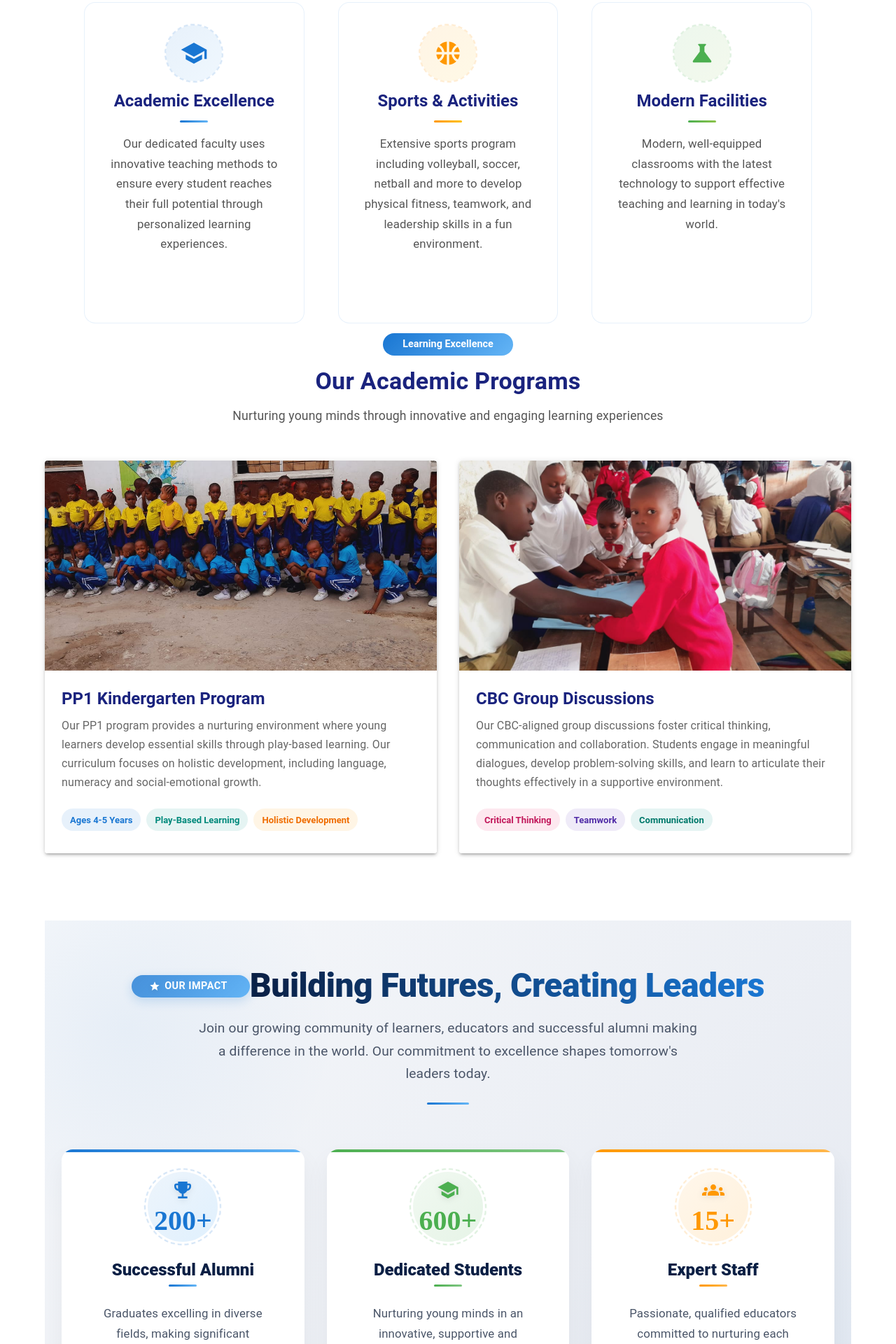
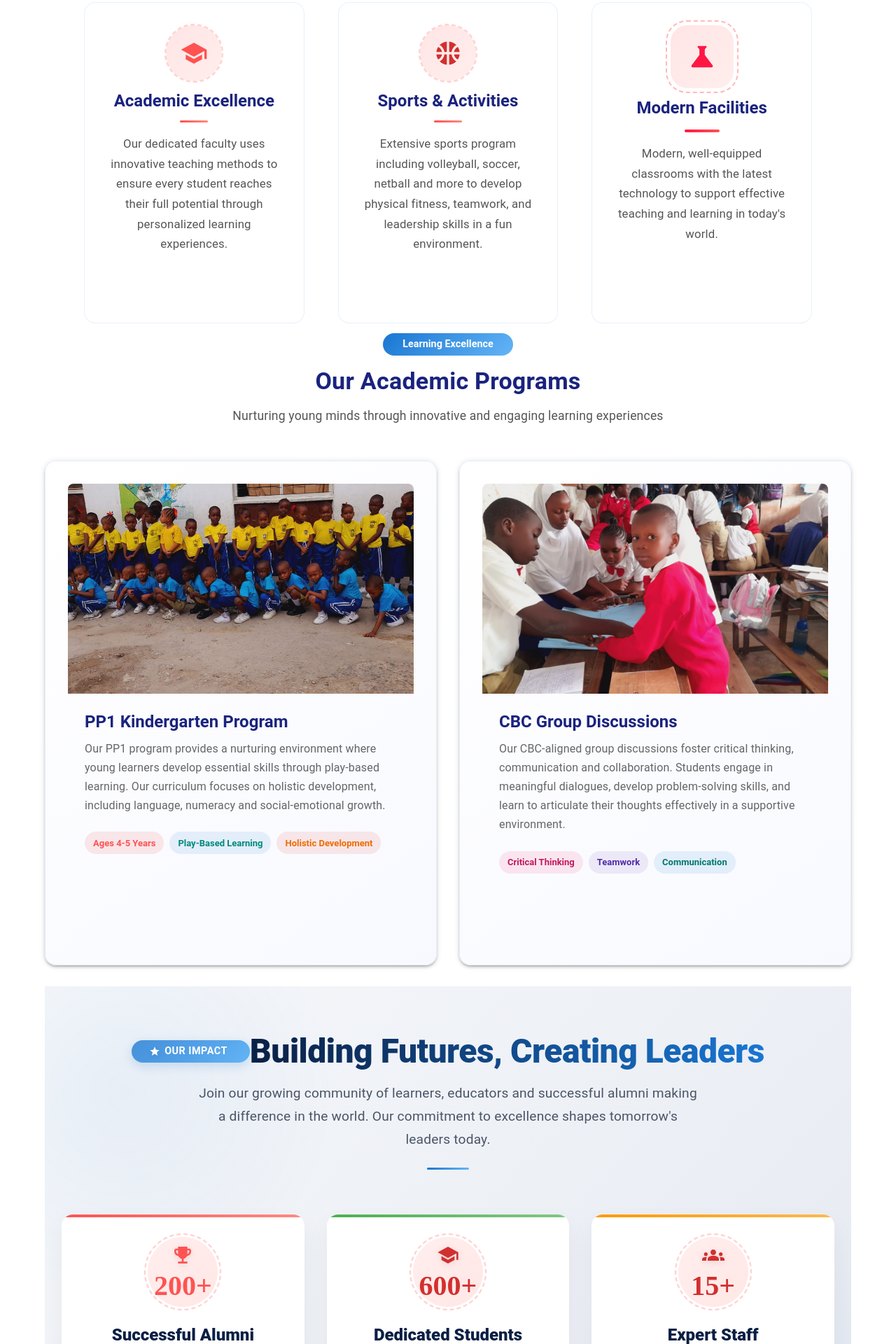
Before and after one commit to elly-design/tbjs-system, a React (Vite) app: page / in a window 1280 px wide. Shown: the part 1040-2960 px from the top of the page at 70% size. Built offline with nearby package versions, Linux system fonts and the light colour scheme.

Commit message:
Update Core Values section with new styling and color scheme

```diff
--- a/src/pages/Home.jsx
+++ b/src/pages/Home.jsx
@@ -239,7 +239,7 @@ const Home = () => {
                 width: '80px',
                 height: '80px',
                 borderRadius: '50%',
-                background: 'linear-gradient(135deg, rgba(25, 118, 210, 0.1), rgba(100, 181, 246, 0.1))',
+                background: 'linear-gradient(135deg, rgba(255, 82, 82, 0.15), rgba(255, 138, 128, 0.15))',
                 display: 'flex',
                 alignItems: 'center',
                 justifyContent: 'center',
@@ -252,7 +252,7 @@ const Home = () => {
                   width: '100%',
                   height: '100%',
                   borderRadius: '50%',
-                  border: '2px dashed rgba(25, 118, 210, 0.2)',
+                  border: '2px dashed rgba(255, 82, 82, 0.3)',
                   animation: 'spin 20s linear infinite',
                   '@keyframes spin': {
                     '0%': { transform: 'rotate(0deg)' },
@@ -262,7 +262,7 @@ const Home = () => {
               }}>
                 <School sx={{
                   fontSize: 40,
-                  color: '#1976d2',
+                  color: '#ff5252',
                   position: 'relative',
                   zIndex: 1
                 }} />
@@ -278,7 +278,7 @@ const Home = () => {
                   display: 'block',
                   width: '40px',
                   height: '3px',
-                  background: 'linear-gradient(90deg, #1976d2, #64b5f6)',
+                  background: 'linear-gradient(90deg, #ff5252, #ff8a80)',
                   margin: '12px auto 0',
                   borderRadius: '3px'
                 }
@@ -319,7 +319,7 @@ const Home = () => {
                 width: '80px',
                 height: '80px',
                 borderRadius: '50%',
-                background: 'linear-gradient(135deg, rgba(255, 152, 0, 0.1), rgba(255, 193, 7, 0.1))',
+                background: 'linear-gradient(135deg, rgba(255, 82, 82, 0.15), rgba(255, 138, 128, 0.15))',
                 display: 'flex',
                 alignItems: 'center',
                 justifyContent: 'center',
@@ -332,13 +332,13 @@ const Home = () => {
                   width: '100%',
                   height: '100%',
                   borderRadius: '50%',
-                  border: '2px dashed rgba(255, 152, 0, 0.2)',
+                  border: '2px dashed rgba(255, 82, 82, 0.3)',
                   animation: 'spin 20s linear infinite',
                 }
               }}>
                 <SportsBasketball sx={{
                   fontSize: 40,
-                  color: '#ff9800',
+                  color: '#d32f2f',
                   position: 'relative',
                   zIndex: 1
                 }} />
@@ -354,7 +354,7 @@ const Home = () => {
                   display: 'block',
                   width: '40px',
                   height: '3px',
-                  background: 'linear-gradient(90deg, #ff9800, #ffc107)',
+                  background: 'linear-gradient(90deg, #ff5252, #ff8a80)',
                   margin: '12px auto 0',
                   borderRadius: '3px'
                 }
@@ -392,29 +392,33 @@ const Home = () => {
               }
             }}>
               <Box sx={{
-                width: '80px',
-                height: '80px',
-                borderRadius: '50%',
-                background: 'linear-gradient(135deg, rgba(76, 175, 80, 0.1), rgba(139, 195, 74, 0.1))',
+                width: '90px',
+                height: '90px',
+                borderRadius: '24px',
+                background: 'linear-gradient(135deg, rgba(255, 82, 82, 0.15), rgba(255, 138, 128, 0.15))',
                 display: 'flex',
                 alignItems: 'center',
                 justifyContent: 'center',
-                margin: '0 auto 25px',
+                margin: '0 auto 30px',
                 position: 'relative',
-                transition: 'all 0.3s ease',
+                transition: 'all 0.4s ease',
+                '&:hover': {
+                  transform: 'scale(1.1) rotate(5deg)',
+                  backgroundColor: 'rgba(25, 118, 210, 0.15)'
+                },
                 '&:before': {
                   content: '""',
                   position: 'absolute',
-                  width: '100%',
-                  height: '100%',
-                  borderRadius: '50%',
-                  border: '2px dashed rgba(76, 175, 80, 0.2)',
-                  animation: 'spin 20s linear infinite',
+                  width: 'calc(100% + 10px)',
+                  height: 'calc(100% + 10px)',
+                  borderRadius: '30px',
+                  border: '2px dashed rgba(255, 82, 82, 0.4)',
+                  animation: 'pulse 3s ease-in-out infinite',
                 }
               }}>
                 <Science sx={{
-                  fontSize: 40,
-                  color: '#4caf50',
+                  fontSize: 46,
+                  color: '#ff1744',
                   position: 'relative',
                   zIndex: 1
                 }} />
@@ -428,11 +432,17 @@ const Home = () => {
                 '&:after': {
                   content: '""',
                   display: 'block',
-                  width: '40px',
-                  height: '3px',
-                  background: 'linear-gradient(90deg, #4caf50, #8bc34a)',
-                  margin: '12px auto 0',
-                  borderRadius: '3px'
+                  width: '50px',
+                  height: '4px',
+                  background: 'linear-gradient(90deg, #ff1744, #ff5252)',
+                  margin: '15px auto 0',
+                  borderRadius: '4px',
+                  transition: 'all 0.3s ease',
+                  transformOrigin: 'center'
+                },
+                '&:hover:after': {
+                  width: '70px',
+                  background: 'linear-gradient(90deg, #ff5252, #ff1744)'
                 }
               }}>
                 Modern Facilities
@@ -495,18 +505,22 @@ const Home = () => {
         <Grid container spacing={4}>
           {/* PP1 Kindergarten Program */}
           <Grid item xs={12} md={6}>
-            <Card
+            <Paper
               elevation={3}
               sx={{
+                p: 4,
                 height: '100%',
-                transition: 'transform 0.3s ease, box-shadow 0.3s ease',
+                borderRadius: '16px',
+                transition: 'all 0.3s ease',
+                background: 'linear-gradient(145deg, #ffffff 0%, #f8f9ff 100%)',
+                border: '1px solid rgba(25, 118, 210, 0.1)',
                 '&:hover': {
-                  transform: 'translateY(-5px)',
-                  boxShadow: '0 15px 30px rgba(0,0,0,0.1)'
+                  transform: 'translateY(-8px)',
+                  boxShadow: '0 20px 40px rgba(25, 118, 210, 0.15)'
                 }
               }}
             >
-              <CardActionArea sx={{ height: '100%' }}>
+              <Box sx={{ height: '100%' }}>
                 <Box
                   component="img"
                   src="/public/pp1.jpeg"
@@ -515,18 +529,19 @@ const Home = () => {
                     width: '100%',
                     height: { xs: '250px', sm: '300px' },
                     objectFit: 'cover',
-                    display: 'block'
+                    display: 'block',
+                    borderRadius: '8px 8px 0 0'
                   }}
                   onError={(e) => {
                     e.target.onerror = null;
                     e.target.src = '/public/pp1.jpg';
                   }}
                 />
-                <CardContent sx={{ p: 3 }}>
+                <Box sx={{ p: 3 }}>
                   <Typography gutterBottom variant="h5" component="div" sx={{ fontWeight: 700, color: '#1a237e' }}>
                     PP1 Kindergarten Program
                   </Typography>
-                  <Typography variant="body1" color="text.secondary" sx={{ mb: 2, lineHeight: 1.7 }}>
+                  <Typography variant="body1" color="text.secondary" sx={{ mb: 2, lineHeight: '1.7' }}>
                     Our PP1 program provides a nurturing environment where young learners develop essential skills through play-based learning. Our curriculum focuses on holistic development, including language, numeracy and social-emotional growth.
                   </Typography>
                   <Box sx={{ mt: 3 }}>
@@ -536,8 +551,8 @@ const Home = () => {
                       sx={{
                         mr: 1,
                         mb: 1,
-                        bgcolor: 'rgba(25, 118, 210, 0.1)',
-                        color: '#1976d2',
+                        background: 'rgba(211, 47, 47, 0.1)',
+                        color: '#ff5252',
                         fontWeight: 600
                       }}
                     />
@@ -546,7 +561,7 @@ const Home = () => {
                       sx={{
                         mr: 1,
                         mb: 1,
-                        bgcolor: 'rgba(0, 150, 136, 0.1)',
+                        background: 'rgba(25, 118, 210, 0.1)',
                         color: '#00897b',
                         fontWeight: 600
                       }}
@@ -556,31 +571,35 @@ const Home = () => {
                       sx={{
                         mr: 1,
                         mb: 1,
-                        bgcolor: 'rgba(255, 152, 0, 0.1)',
+                        background: 'rgba(211, 47, 47, 0.1)',
                         color: '#ef6c00',
                         fontWeight: 600
                       }}
                     />
                   </Box>
-                </CardContent>
-              </CardActionArea>
-            </Card>
+                </Box>
+              </Box>
+            </Paper>
           </Grid>
 
           {/* CBC Group Discussions */}
           <Grid item xs={12} md={6}>
-            <Card
+            <Paper
               elevation={3}
               sx={{
+                p: 4,
                 height: '100%',
-                transition: 'transform 0.3s ease, box-shadow 0.3s ease',
+                borderRadius: '16px',
+                transition: 'all 0.3s ease',
+                background: 'linear-gradient(145deg, #ffffff 0%, #f8f9ff 100%)',
+                border: '1px solid rgba(25, 118, 210, 0.1)',
                 '&:hover': {
-                  transform: 'translateY(-5px)',
-                  boxShadow: '0 15px 30px rgba(0,0,0,0.1)'
+                  transform: 'translateY(-8px)',
+                  boxShadow: '0 20px 40px rgba(25, 118, 210, 0.15)'
                 }
               }}
             >
-              <CardActionArea sx={{ height: '100%' }}>
+              <Box sx={{ height: '100%' }}>
                 <Box
                   component="img"
                   src="/public/group discussion.jpeg"
@@ -589,18 +608,19 @@ const Home = () => {
                     width: '100%',
                     height: { xs: '250px', sm: '300px' },
                     objectFit: 'cover',
-                    display: 'block'
+                    display: 'block',
+                    borderRadius: '8px 8px 0 0'
                   }}
                   onError={(e) => {
                     e.target.onerror = null;
                     e.target.src = '/public/group discussion.jpg';
                   }}
                 />
-                <CardContent sx={{ p: 3 }}>
+                <Box sx={{ p: 3 }}>
                   <Typography gutterBottom variant="h5" component="div" sx={{ fontWeight: 700, color: '#1a237e' }}>
                     CBC Group Discussions
                   </Typography>
-                  <Typography variant="body1" color="text.secondary" sx={{ mb: 2, lineHeight: 1.7 }}>
+                  <Typography variant="body1" color="text.secondary" sx={{ mb: 2, lineHeight: '1.7' }}>
                     Our CBC-aligned group discussions foster critical thinking, communication and collaboration. Students engage in meaningful dialogues, develop problem-solving skills, and learn to articulate their thoughts effectively in a supportive environment.
                   </Typography>
                   <Box sx={{ mt: 3 }}>
@@ -609,7 +629,7 @@ const Home = () => {
                       sx={{
                         mr: 1,
                         mb: 1,
-                        bgcolor: 'rgba(233, 30, 99, 0.1)',
+                        background: 'rgba(233, 30, 99, 0.1)',
                         color: '#c2185b',
                         fontWeight: 600
                       }}
@@ -619,7 +639,7 @@ const Home = () => {
                       sx={{
                         mr: 1,
                         mb: 1,
-                        bgcolor: 'rgba(103, 58, 183, 0.1)',
+                        background: 'rgba(103, 58, 183, 0.1)',
                         color: '#512da8',
                         fontWeight: 600
                       }}
@@ -629,15 +649,15 @@ const Home = () => {
                       sx={{
                         mr: 1,
                         mb: 1,
-                        bgcolor: 'rgba(0, 150, 136, 0.1)',
+                        background: 'rgba(25, 118, 210, 0.1)',
                         color: '#00796b',
                         fontWeight: 600
                       }}
                     />
                   </Box>
-                </CardContent>
-              </CardActionArea>
-            </Card>
+                </Box>
+              </Box>
+            </Paper>
           </Grid>
         </Grid>
       </Box>
@@ -791,7 +811,7 @@ const Home = () => {
                   left: 0,
                   right: 0,
                   height: '4px',
-                  background: 'linear-gradient(90deg, #1976d2, #64b5f6)',
+                  background: 'linear-gradient(90deg, #ff5252, #ff8a80)',
                   transition: 'transform 0.4s ease'
                 }
               }}>
@@ -801,12 +821,12 @@ const Home = () => {
                     width: '100px',
                     height: '100px',
                     borderRadius: '50%',
-                    background: 'linear-gradient(135deg, rgba(25, 118, 210, 0.08) 0%, rgba(100, 181, 246, 0.2) 100%)',
+                    background: 'linear-gradient(135deg, rgba(255, 82, 82, 0.1) 0%, rgba(255, 138, 128, 0.2) 100%)',
                     display: 'flex',
                     alignItems: 'center',
                     justifyContent: 'center',
                     margin: '0 auto 24px',
-                    color: '#1976d2',
+                    color: '#ff5252',
                     fontSize: '2.5rem',
                     fontWeight: '800',
                     position: 'relative',
@@ -819,7 +839,7 @@ const Home = () => {
                       right: '-5px',
                       bottom: '-5px',
                       borderRadius: '50%',
-                      border: '2px dashed rgba(25, 118, 210, 0.2)',
+                      border: '2px dashed rgba(255, 82, 82, 0.3)',
                       animation: 'spin 20s linear infinite',
                       '@keyframes spin': {
                         '0%': { transform: 'rotate(0deg)' },
@@ -868,7 +888,7 @@ const Home = () => {
                       transform: 'translateX(-50%)',
                       width: '40px',
                       height: '3px',
-                      background: 'linear-gradient(90deg, #1976d2, #64b5f6)',
+                      background: 'linear-gradient(90deg, #ff5252, #ff8a80)',
                       borderRadius: '3px'
                     }
                   }}
@@ -929,12 +949,12 @@ const Home = () => {
                     width: '100px',
                     height: '100px',
                     borderRadius: '50%',
-                    background: 'linear-gradient(135deg, rgba(76, 175, 80, 0.08) 0%, rgba(129, 199, 132, 0.2) 100%)',
+                    background: 'linear-gradient(135deg, rgba(255, 82, 82, 0.1) 0%, rgba(255, 138, 128, 0.2) 100%)',
                     display: 'flex',
                     alignItems: 'center',
                     justifyContent: 'center',
                     margin: '0 auto 24px',
-                    color: '#4caf50',
+                    color: '#d32f2f',
                     fontSize: '2.5rem',
                     fontWeight: '800',
                     position: 'relative',
@@ -947,7 +967,7 @@ const Home = () => {
                       right: '-5px',
                       bottom: '-5px',
                       borderRadius: '50%',
-                      border: '2px dashed rgba(76, 175, 80, 0.2)',
+                      border: '2px dashed rgba(255, 82, 82, 0.3)',
                       animation: 'spin 20s linear infinite',
                       '@keyframes spin': {
                         '0%': { transform: 'rotate(0deg)' },
@@ -1057,12 +1077,12 @@ const Home = () => {
                     width: '100px',
                     height: '100px',
                     borderRadius: '50%',
-                    background: 'linear-gradient(135deg, rgba(255, 152, 0, 0.08) 0%, rgba(255, 183, 77, 0.2) 100%)',
+                    background: 'linear-gradient(135deg, rgba(255, 82, 82, 0.1) 0%, rgba(255, 138, 128, 0.2) 100%)',
                     display: 'flex',
                     alignItems: 'center',
                     justifyContent: 'center',
                     margin: '0 auto 24px',
-                    color: '#ff9800',
+                    color: '#d32f2f',
                     fontSize: '2.5rem',
                     fontWeight: '800',
                     position: 'relative',
@@ -1075,7 +1095,7 @@ const Home = () => {
                       right: '-5px',
                       bottom: '-5px',
                       borderRadius: '50%',
-                      border: '2px dashed rgba(255, 152, 0, 0.2)',
+                      border: '2px dashed rgba(255, 82, 82, 0.3)',
                       animation: 'spin 20s linear infinite',
                       '@keyframes spin': {
                         '0%': { transform: 'rotate(0deg)' },
@@ -1260,7 +1280,7 @@ const Home = () => {
                   alignItems: 'center',
                   justifyContent: 'center',
                   marginRight: '15px',
-                  color: '#1976d2',
+                  color: '#ff5252',
                   fontWeight: 'bold',
                   fontSize: '1.2rem'
                 }}>
@@ -1329,7 +1349,7 @@ const Home = () => {
                   alignItems: 'center',
                   justifyContent: 'center',
                   marginRight: '15px',
-                  color: '#1976d2',
+                  color: '#ff5252',
                   fontWeight: 'bold',
                   fontSize: '1.2rem'
                 }}>
@@ -1398,7 +1418,7 @@ const Home = () => {
                   alignItems: 'center',
                   justifyContent: 'center',
                   marginRight: '15px',
-                  color: '#1976d2',
+                  color: '#ff5252',
                   fontWeight: 'bold',
                   fontSize: '1.2rem'
                 }}>
```
